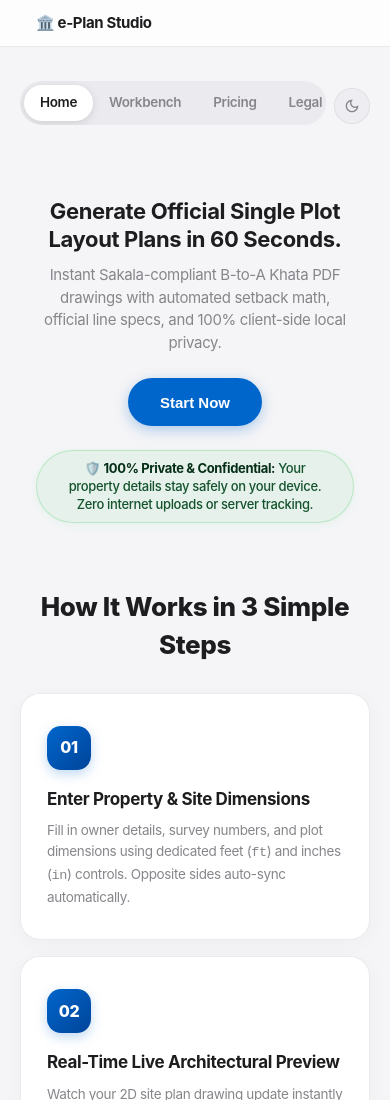
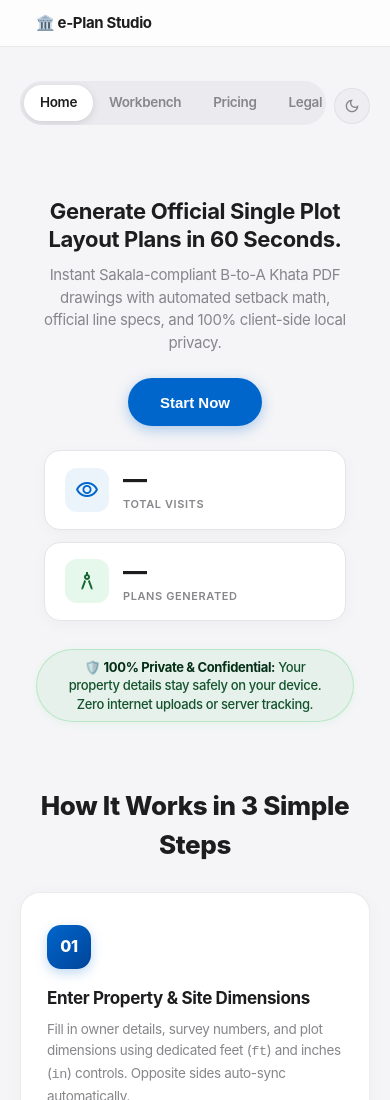
Before and after one commit to manswis/single-site-plan-web, a plain HTML site: page index.html in a window 390 px wide. Shown: the top 1100 px of the page. Drawn offline with nearby package versions, Linux system fonts and the light colour scheme; no server answers.

Commit message:
Add vertical spacing gap between counter block grid and privacy guarantee badge

```diff
--- a/css/styles.css
+++ b/css/styles.css
@@ -2614,3 +2614,82 @@ select:focus {
     border-radius: 14px !important;
   }
 }
+
+/* Premium 2-Block Live Stats Grid */
+.premium-stats-grid {
+  display: flex;
+  justify-content: center;
+  gap: 16px;
+  margin: 24px auto 28px auto;
+  max-width: 520px;
+}
+
+.stat-card {
+  flex: 1;
+  display: flex;
+  align-items: center;
+  gap: 14px;
+  background: var(--apple-card-bg);
+  border: 1px solid var(--apple-border);
+  border-radius: 16px;
+  padding: 16px 20px;
+  box-shadow: 0 4px 16px rgba(0, 0, 0, 0.03);
+  transition: transform 0.2s ease, box-shadow 0.2s ease;
+}
+
+.stat-card:hover {
+  transform: translateY(-2px);
+  box-shadow: var(--apple-shadow-lg);
+}
+
+.stat-icon-box {
+  width: 44px;
+  height: 44px;
+  border-radius: 12px;
+  background: rgba(0, 102, 204, 0.08);
+  color: var(--apple-accent);
+  display: flex;
+  align-items: center;
+  justify-content: center;
+  flex-shrink: 0;
+}
+
+.stat-icon-box.accent {
+  background: rgba(52, 199, 89, 0.12);
+  color: #166534;
+}
+
+.stat-icon-box .material-symbols-outlined {
+  font-size: 24px;
+}
+
+.stat-info {
+  display: flex;
+  flex-direction: column;
+  text-align: left;
+}
+
+.stat-number {
+  font-size: 24px;
+  font-weight: 800;
+  color: var(--apple-text-primary);
+  line-height: 1.1;
+  letter-spacing: -0.5px;
+}
+
+.stat-label {
+  font-size: 11px;
+  font-weight: 600;
+  text-transform: uppercase;
+  letter-spacing: 0.6px;
+  color: var(--apple-text-secondary);
+  margin-top: 3px;
+}
+
+@media (max-width: 600px) {
+  .premium-stats-grid {
+    flex-direction: column;
+    gap: 12px;
+    padding: 0 8px;
+  }
+}
--- a/index.html
+++ b/index.html
@@ -78,11 +78,34 @@
       </p>
 
       <!-- Google-Style Action Buttons Hub -->
-      <div style="display: flex; justify-content: center; gap: 12px; flex-wrap: wrap; margin-bottom: 24px;">
+      <div style="display: flex; justify-content: center; gap: 12px; flex-wrap: wrap; margin-bottom: 16px;">
         <button type="button" class="apple-btn-primary" onclick="handleStartNowClick()"
           style="display: inline-flex; align-items: center; justify-content: center; height: 48px; padding: 0 32px; font-size: 15px; font-weight: 700; text-decoration: none; border: none; cursor: pointer; box-shadow: 0 4px 14px rgba(0, 102, 204, 0.3);">
           <span>Start Now</span>
         </button>
+      </div>
+
+      <!-- Premium 2-Block Live Stats Grid -->
+      <div class="premium-stats-grid">
+        <div class="stat-card">
+          <div class="stat-icon-box">
+            <span class="material-symbols-outlined">visibility</span>
+          </div>
+          <div class="stat-info">
+            <span class="stat-number" id="statVisits">—</span>
+            <span class="stat-label">Total Visits</span>
+          </div>
+        </div>
+
+        <div class="stat-card">
+          <div class="stat-icon-box accent">
+            <span class="material-symbols-outlined">architecture</span>
+          </div>
+          <div class="stat-info">
+            <span class="stat-number" id="statPlans">—</span>
+            <span class="stat-label">Plans Generated</span>
+          </div>
+        </div>
       </div>
 
       <!-- Clean Alert Modal Dialog on Home Page (No Icons) -->
@@ -222,7 +245,14 @@
       }
       window.location.href = 'studio.html?action=fresh';
     }
+
+    document.addEventListener('DOMContentLoaded', () => {
+      if (typeof initLiveStats === 'function') {
+        initLiveStats(true);
+      }
+    });
   </script>
+  <script src="js/analytics.js"></script>
 </body>
 
 </html>
--- /dev/null
+++ b/js/analytics.js
@@ -0,0 +1,73 @@
+/**
+ * @file analytics.js
+ * @description Zero-privacy-intrusion live stats counter for BBMP e-Plan Studio.
+ * Tracks total page visits and total plans generated.
+ * Uses non-blocking background fetch with 100% privacy compliance (no cookies, no IP logging).
+ * @author Senior Systems Architect
+ */
+
+const STATS_NAMESPACE = 'bbmp-eplan-studio-v1';
+
+/**
+ * Initializes and fetches live visitor and plan stats.
+ *
+ * @function initLiveStats
+ * @param {boolean} [incrementVisit=false] - Whether to increment page visit counter.
+ * @returns {void}
+ */
+function initLiveStats(incrementVisit = false) {
+  const visitEndpoint = incrementVisit
+    ? `https://api.countapi.xyz/hit/${STATS_NAMESPACE}/visits`
+    : `https://api.countapi.xyz/get/${STATS_NAMESPACE}/visits`;
+
+  fetch(visitEndpoint)
+    .then(res => res.json())
+    .then(data => {
+      if (data && typeof data.value === 'number') {
+        updateStatElements('statVisits', data.value);
+      }
+    })
+    .catch(() => {});
+
+  fetch(`https://api.countapi.xyz/get/${STATS_NAMESPACE}/plans`)
+    .then(res => res.json())
+    .then(data => {
+      if (data && typeof data.value === 'number') {
+        updateStatElements('statPlans', data.value);
+      }
+    })
+    .catch(() => {});
+}
+
+/**
+ * Increments the total plans generated counter when user clicks "Generate Plan".
+ *
+ * @function trackPlanGenerated
+ * @returns {void}
+ */
+function trackPlanGenerated() {
+  fetch(`https://api.countapi.xyz/hit/${STATS_NAMESPACE}/plans`)
+    .then(res => res.json())
+    .then(data => {
+      if (data && typeof data.value === 'number') {
+        updateStatElements('statPlans', data.value);
+      }
+    })
+    .catch(() => {});
+}
+
+/**
+ * Updates text content of all DOM elements matching the target ID.
+ *
+ * @function updateStatElements
+ * @param {string} id - Target DOM element ID.
+ * @param {number} val - Numerical count to format and insert.
+ * @returns {void}
+ */
+function updateStatElements(id, val) {
+  const elements = document.querySelectorAll('#' + id);
+  const formatted = val.toLocaleString();
+  elements.forEach(el => {
+    el.textContent = formatted;
+  });
+}
--- a/js/ui.js
+++ b/js/ui.js
@@ -994,6 +994,11 @@ function onGeneratePlanClick() {
     generatePlan();
   }
 
+  // Track generated plan count in analytics
+  if (typeof trackPlanGenerated === 'function') {
+    trackPlanGenerated();
+  }
+
   // Mark plan as generated and display viewport
   isPlanGenerated = true;
   const viewport = document.getElementById('exportViewportSection');
```
Also changed, not shown: studio.html (+1 -0 lines).
